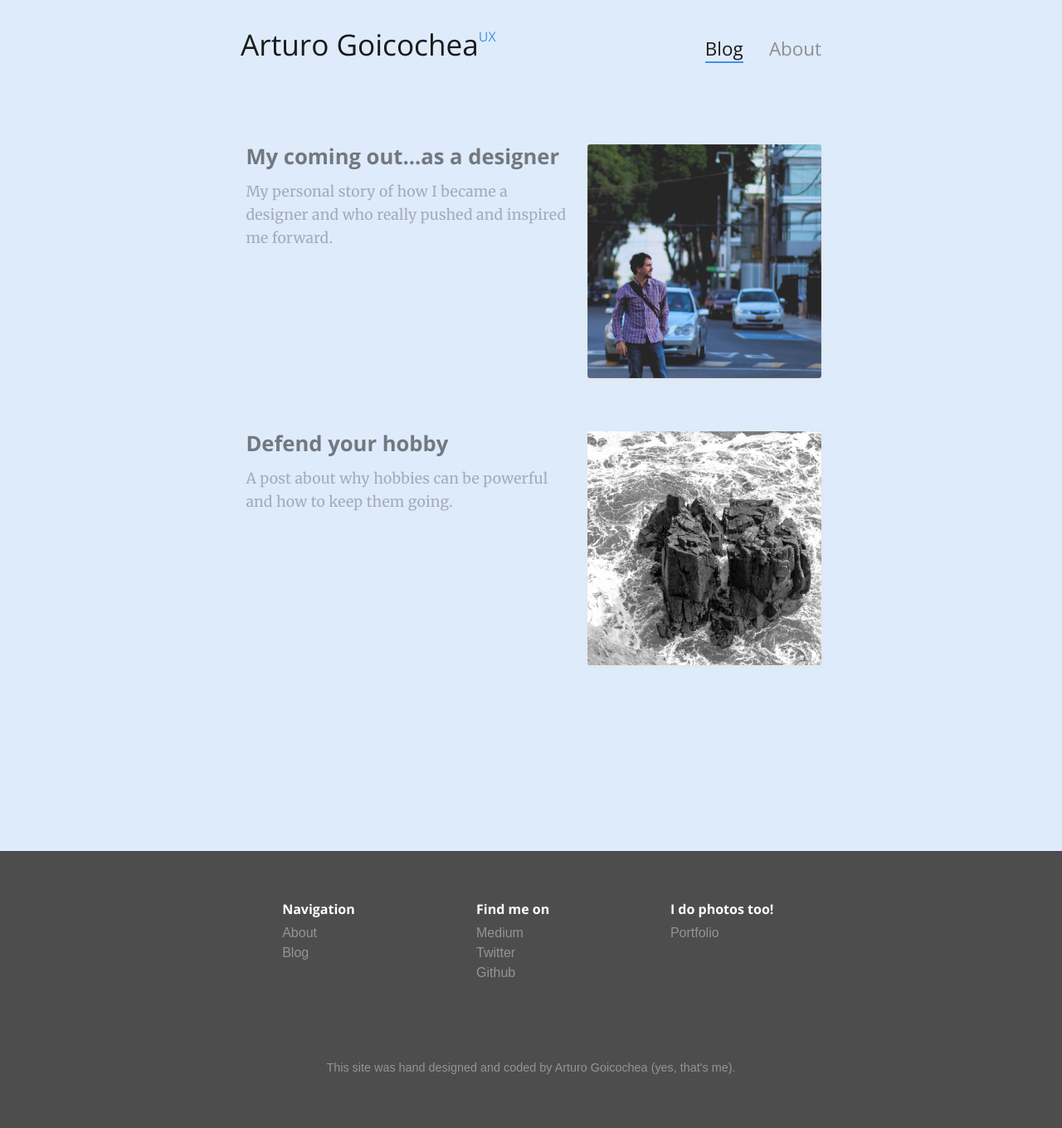
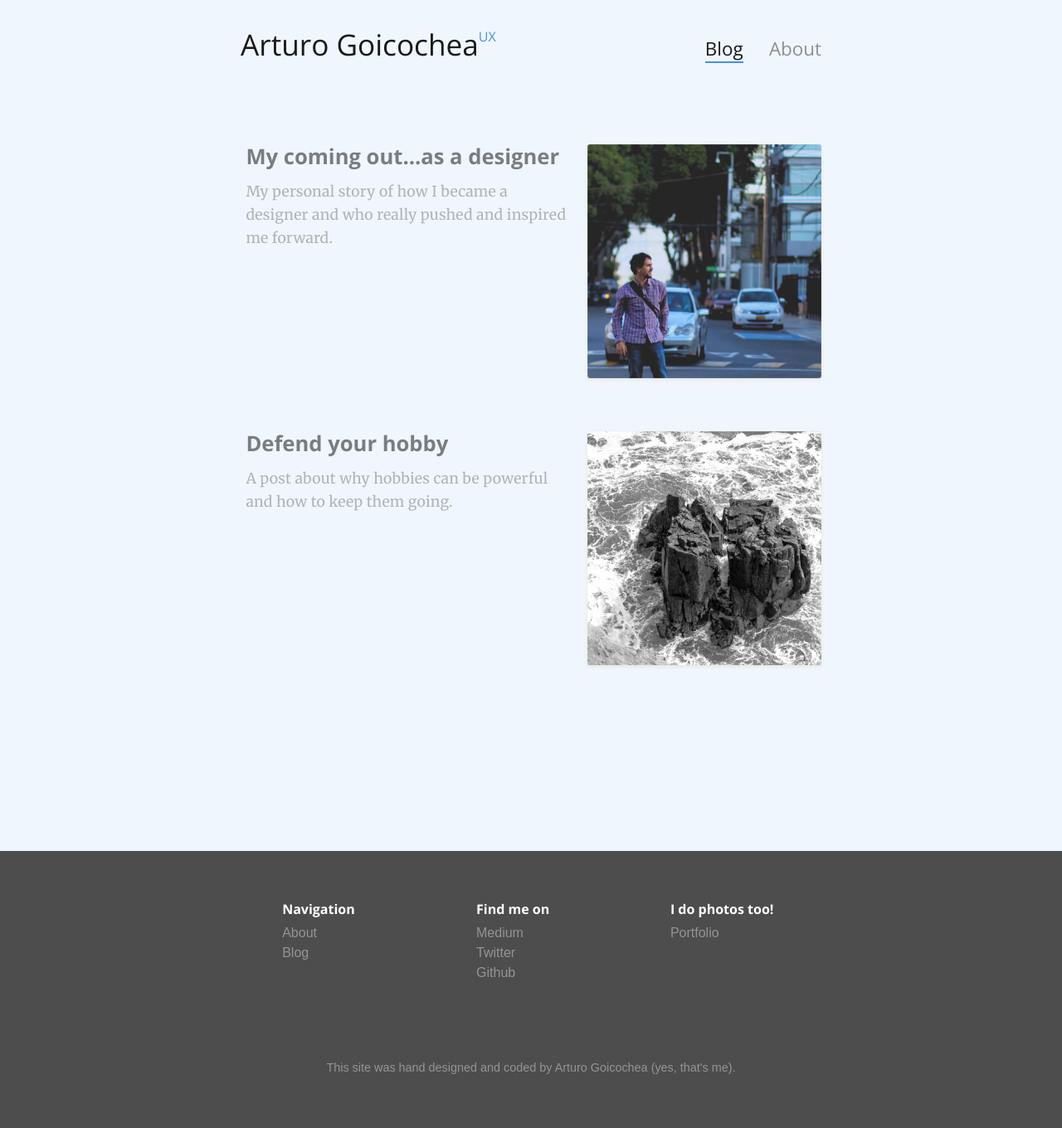
Before and after one commit to arturogh/arturogh, a Jekyll site: the page built from index.html, in a window 1280 px wide. Shown: the whole page at 83% size. Built offline with Jekyll 4.4.1, drawn with Linux system fonts in a browser that asks for light colours; the list of posts is cut into pages by our own code.

Commit message:
some color changes v5

```diff
--- a/public/css/main.css
+++ b/public/css/main.css
@@ -1012,9 +1012,9 @@
 body.posts-page.work {
   background: #e5fbf6; }
 body.posts-page.blog {
-  background: #deebfb; }
+  background: #f0f6fd; }
 body.posts-page.about {
-  background: #f1c9d0; }
+  background: #f3d1d7; }
 
 .work-posts-feed {
   max-width: 68em;
--- a/public/css/main.sass
+++ b/public/css/main.sass
@@ -208,9 +208,9 @@
 	&.work
 		background: lighten($work-color, 34%)
 	&.blog
-		background: lighten($blog-color, 34%)
+		background: lighten($blog-color, 38%)
 	&.about
-		background: lighten($about-color, 10%)
+		background: lighten($about-color, 12%)
 
 .work-posts-feed
 	+outer-container
```
